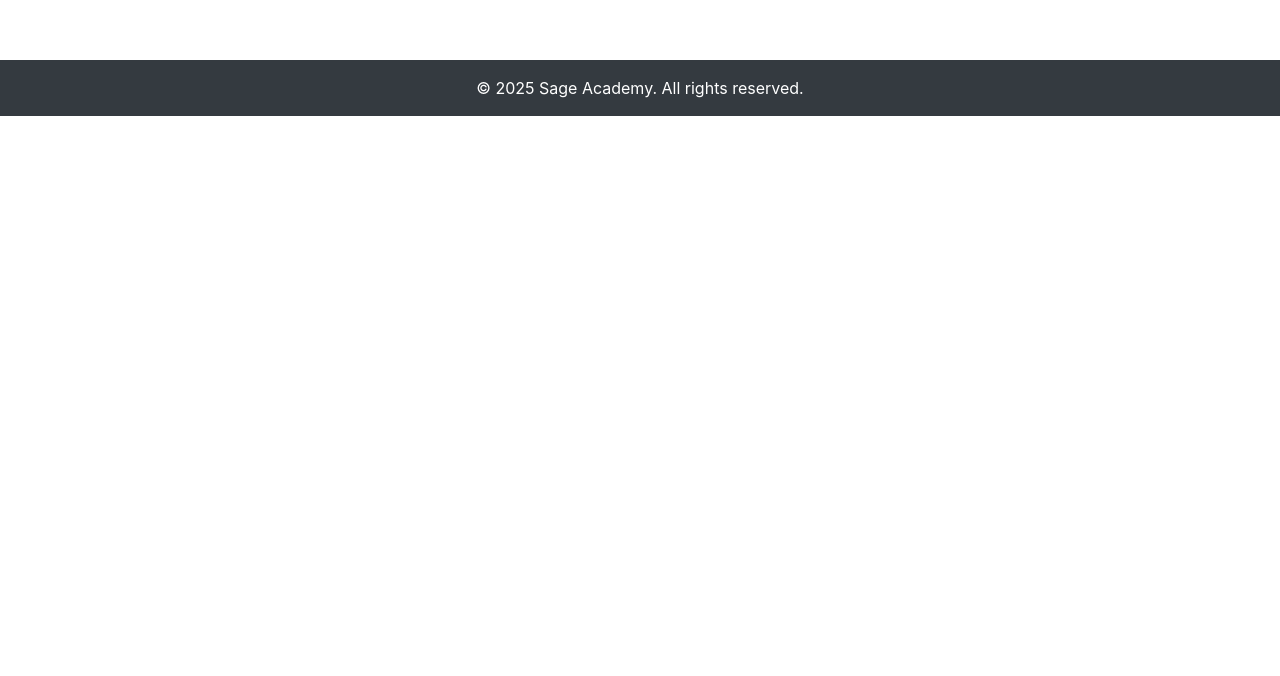
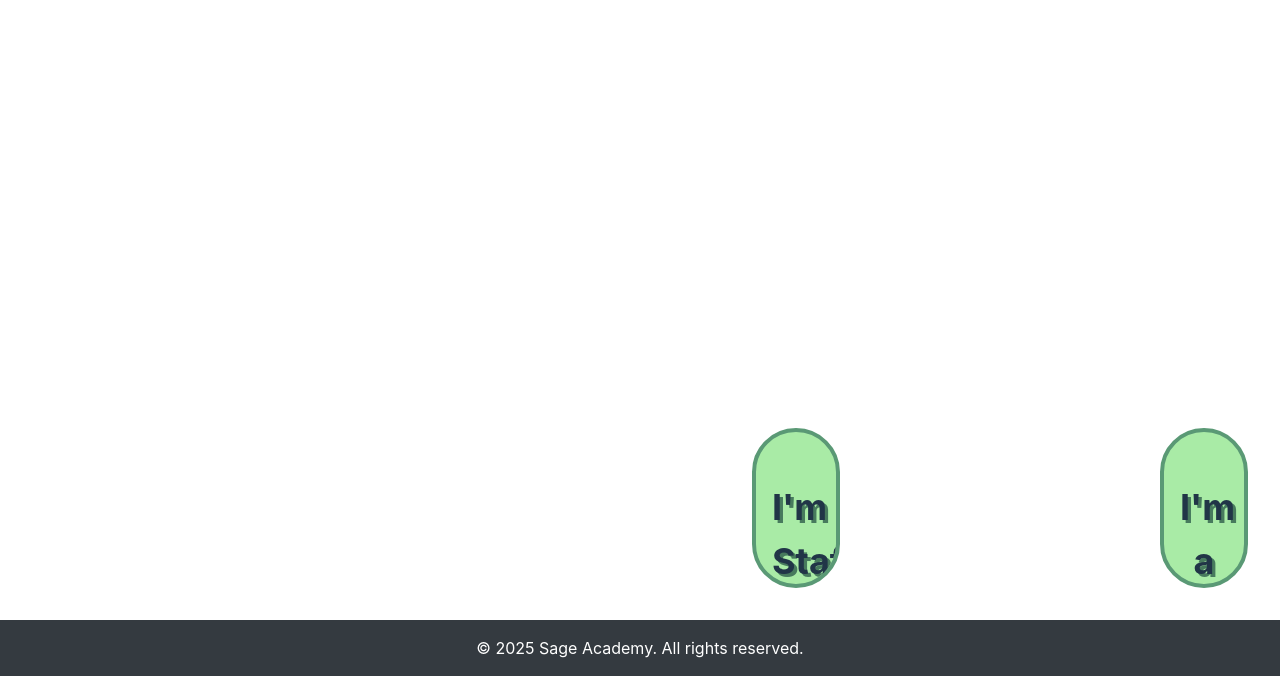
Before and after one commit to CaoimheOBrien/WebUIDesign_2025GroupProject, a SvelteKit app in the folder Web App/Sage-Academy-App/: page / in a window 1280 px wide. Shown: the part 492-1168 px from the top of the page. Before the commit the page ends 800 px from the top, so only its background shows below. Built offline with nearby package versions, Linux system fonts and the light colour scheme.

Commit message:
added buttons to home page

```diff
--- a/Web App/Sage-Academy-App/src/lib/components/Button.svelte
+++ b/Web App/Sage-Academy-App/src/lib/components/Button.svelte
@@ -14,12 +14,12 @@
     .button {
         background: #a9eba6  ;
         border-radius: 5rem; /* Rounded corners */
-        border: 0.5rem solid #5a9975;
+        border: 0.3rem solid #5a9975;
         overflow: hidden;
         width: 25rem;
         height: 10rem;
         text-align: center;
-        transition: transform 0.5s ease, box-shadow 0.3s ease; /* Smooth transitions */
+        transition: transform 0.3s ease, box-shadow 0.3s ease; /* Smooth transitions */
     }
 
 
@@ -42,8 +42,11 @@
     }
 
 
-    /* When .card is hovered, expand the decorative effect to 80% */
-    .button:hover .content h2:before {
-        width: 80%; /* Expanded width on hover */
-    }
+    .button:active {
+  background-color: #5a9975;
+  transform: translateY(0.2rem);
+  border: 0.5rem solid #a9eba6;
+}
+
+
 </style>
--- a/Web App/Sage-Academy-App/src/lib/components/Navigation.svelte
+++ b/Web App/Sage-Academy-App/src/lib/components/Navigation.svelte
@@ -38,10 +38,12 @@
         display: inline-block;
     }
 
+
     .nav ul li a {
         color: white;
         text-decoration: none;
         font-weight: bold;
+
     }
 
     /* 🍔 Burger Menu (Hidden on Large Screens) */
--- a/Web App/Sage-Academy-App/src/routes/+page.svelte
+++ b/Web App/Sage-Academy-App/src/routes/+page.svelte
@@ -1,45 +1,28 @@
 <script>
     import { onMount } from 'svelte';
-    import Card from '$lib/components/Card.svelte';
+    import Button from '$lib/components/Button.svelte';
 
     onMount(() => {
-        console.log("Home Page Loaded");
+        console.log("Student Quiz Home Page Loaded");
     });
+
 </script>
 
 
 <!-- Gallery Container -->
 <div class="gallery">
-    <!-- <button button="I'm a Student"  />
-    <button button="I'm a Teacher"  /> -->
+    <Button title="I'm Staff" />
+    <Button title="I'm a Student"  />
 </div>
 
+
 <style>
-    /* Flexbox for Dynamic Layout */
-    .gallery {
+  .gallery {
         display: flex;
-        flex-wrap: wrap;
-        gap: 70px; /* Creates spacing between items */
-        margin-left: 35rem;
-        margin-top: 25rem;
-    }
-
-    /* Apply a hover effect: spotlight effect on the hovered card */
-    :global(.gallery > .card:hover) {
-        transform: scale(1.1); /* Scale up the hovered card */
-        z-index: 2; /* Bring it to the front */
-    }
-
-    /* Reduce the size of adjacent siblings when a card is hovered */
-    :global(.gallery > .card:hover ~ .card) {
-        transform: scale(0.9); /* Reduce size of adjacent cards */
-        opacity: 0.8; /* Slightly fade them */
-    }
-
-    /* Reduce the size of adjacent siblings when a card is hovered */
-    :global(.gallery > .card:hover + .card) {
-        transform: scale(0.95); /* Reduce size of adjacent cards */
-        opacity: 0.9; /* Slightly fade them */
+        flex-direction: row;
+        gap: 20rem;
+        margin-top: 50rem;
+        margin-left: 45rem;
     }
 
 </style>
--- a/Web App/Sage-Academy-App/src/routes/student_quiz_home_page/+page.svelte
+++ b/Web App/Sage-Academy-App/src/routes/student_quiz_home_page/+page.svelte
@@ -20,7 +20,7 @@
   .gallery {
         display: flex;
         flex-direction: column;
-        gap: 1rem;
+        gap: 4rem;
         margin-top: 30rem;
         margin-left: 70rem;
     }
```
